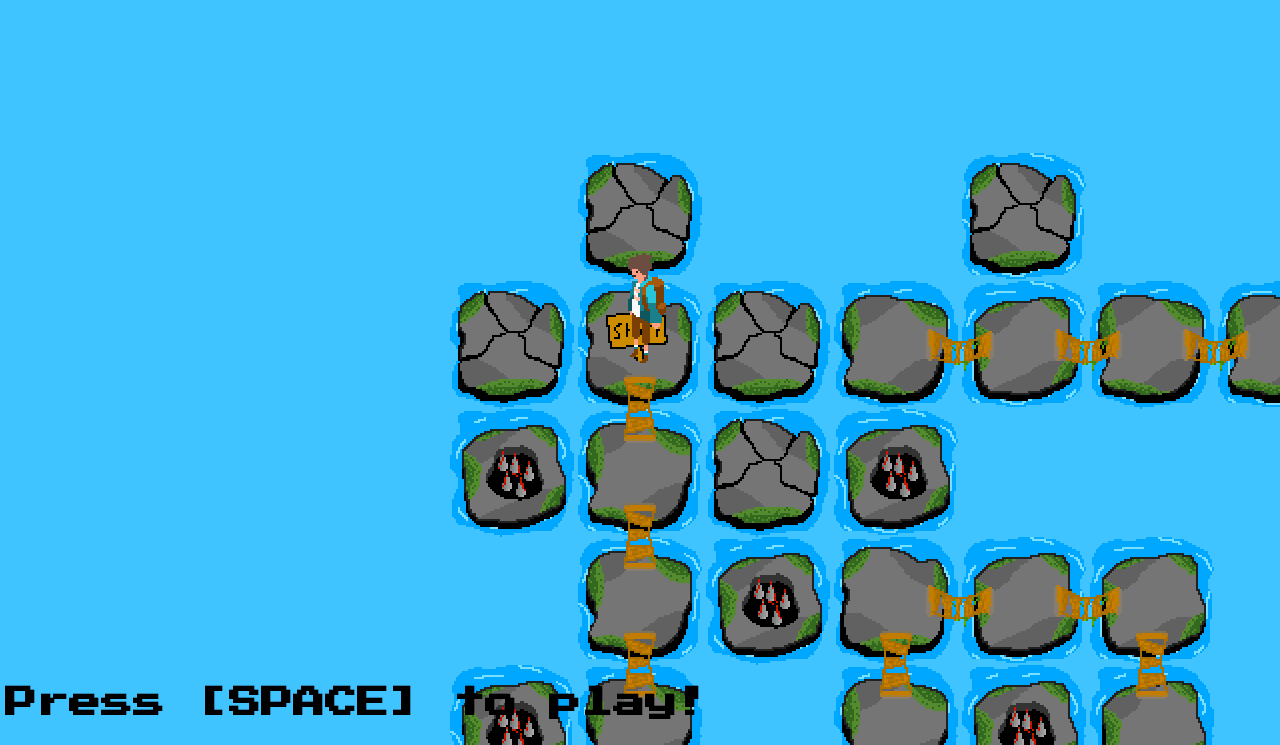
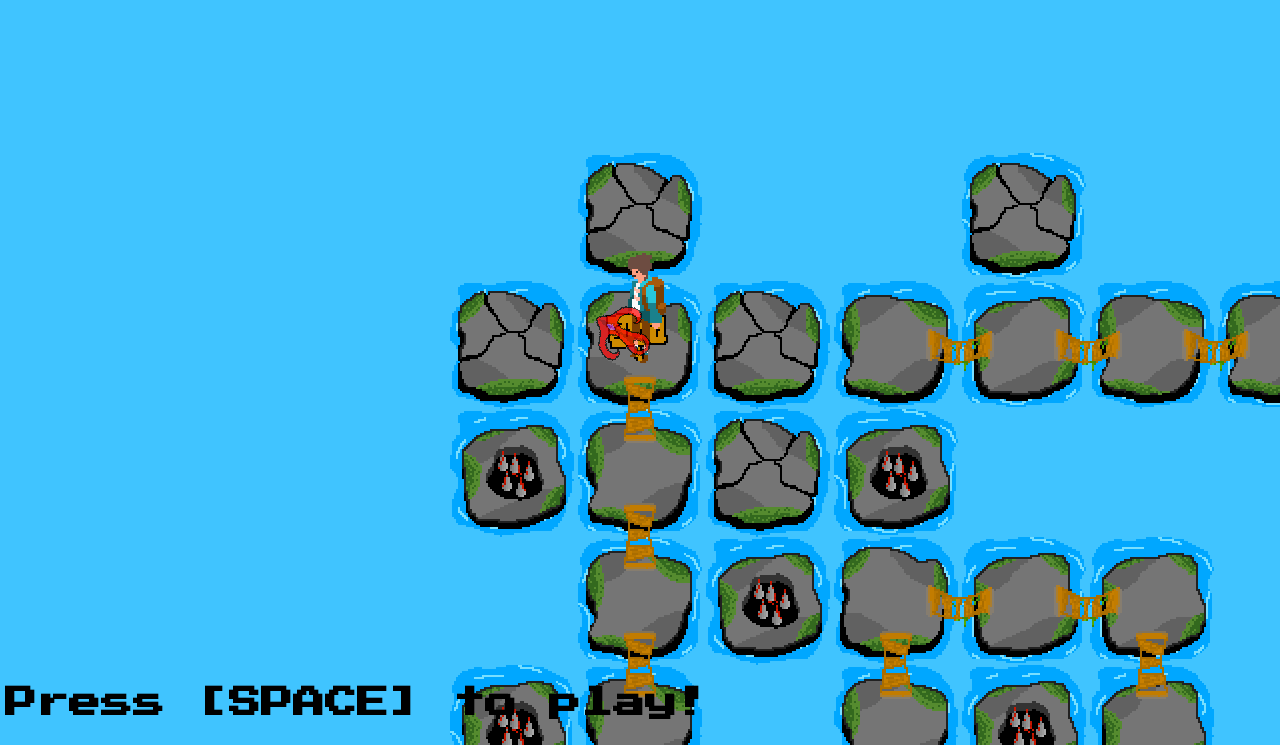
Before and after one commit to Coenicorn/DMC, a plain HTML site: page index.html in a window 1280 px wide. Both pictures are taken after a click on the picture 640 px from the left and 400 px from the top of the page. Shown: the part 55-800 px from the top of the page. Drawn offline with Linux system fonts and the light colour scheme.

Commit message:
Added direction indicator

```diff
--- a/src/main.js
+++ b/src/main.js
@@ -32,7 +32,8 @@ const imagePaths = [
     "player_idle_left", "player_idle_right", "player_water", "player_won",
     "start", "end", "walk1", "walk2", "walk3", "nowalk",
     "spikes", "spikes_death", "cracked", "broken_death", "piranha",
-    "water1", "water2", "water_death", "checkpoint", "bridge_horizontal", "bridge_vertical"
+    "water1", "water2", "water_death", "checkpoint", "bridge_horizontal", "bridge_vertical",
+    "fancy_arrow"
 ];
 
 const assets = [];
@@ -112,6 +113,26 @@ function render() {
     context.drawImage(levelCache, x, y, levelCache.width * camera.m_zoom, levelCache.height * camera.m_zoom);
 
     renderPlayer();
+
+    // render arrow pointing to mouse
+    [x, y] = getScreenCoordinates(player.x+.5, player.y+.5);
+    let dX = mouse.x - x;
+    let dY = mouse.y - y;
+
+    let angle = Math.atan2(centerX - mouse.x, centerY - mouse.y);
+
+    let m = Math.sqrt(Math.pow(Math.abs(dX), 2) + Math.pow(Math.abs(dY), 2));
+    dX = (dX / m * 20);
+    dY = (dY / m * 20);
+
+    context.save();
+    context.translate(x + dX, y + dY);
+    context.rotate(-angle);
+    context.translate(-(x + dX), -(y + dY));
+    context.globalAlpha = .7;
+    context.drawImage(Pic("fancy_arrow"), (x + dX)-tileSize/2, (y + dY)-tileSize/2, tileSize, tileSize);
+    context.globalAlpha = 1;
+    context.restore();
 }
 
 function lerp(x1, y1, x2, y2, t) {
@@ -431,6 +452,8 @@ function loop() {
     let dt = (now - last) / fps;
     last = now;
 
+    // increment and wrap around animation tick
+    // used for any animations in the code
     animationTick++;
     if (animationTick >= maxAnimationTick) animationTick = 0;
 
```
Also changed, not shown: index.html (+0 -1 lines), assets/fancy_arrow.png (added).
